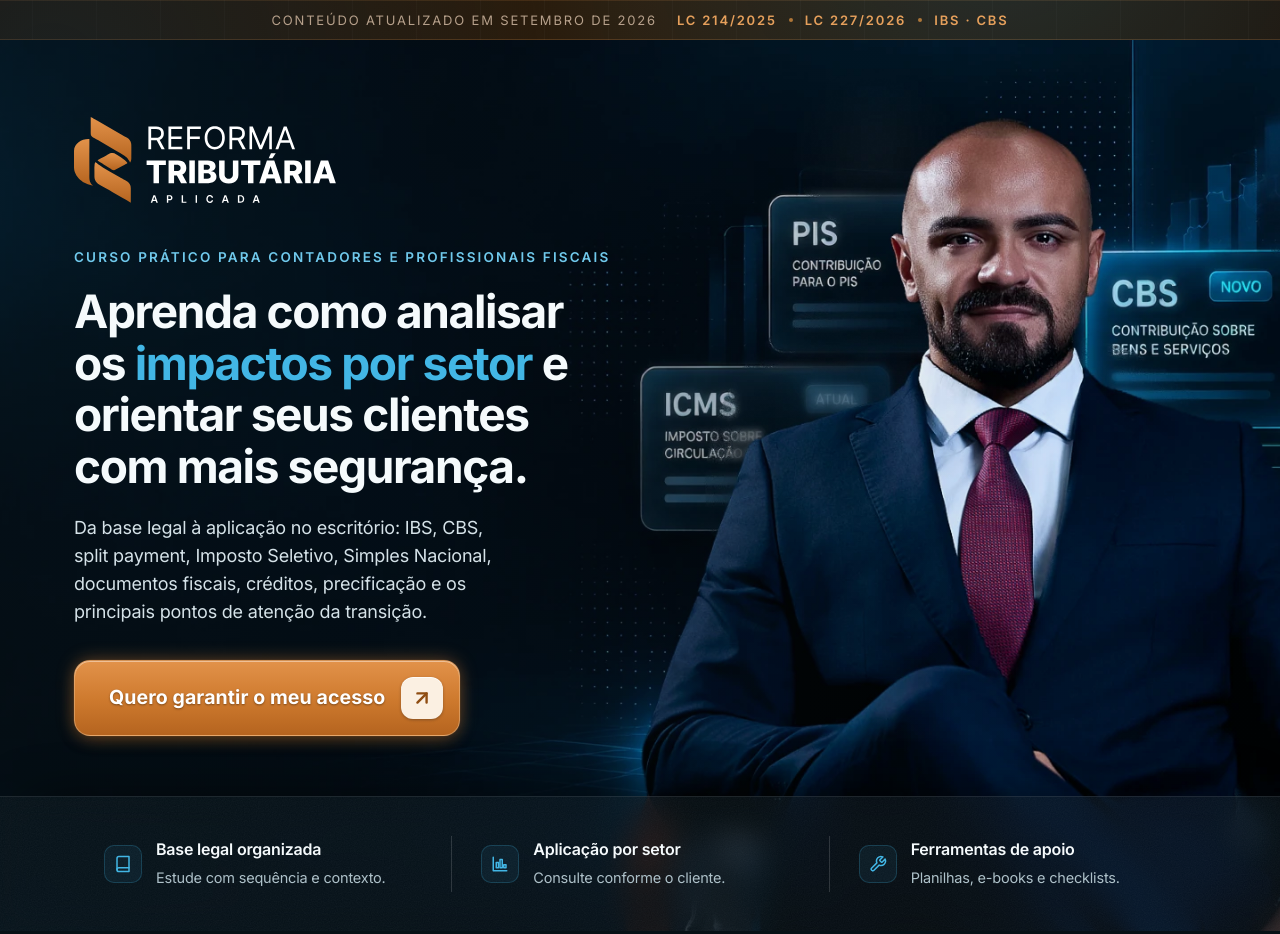
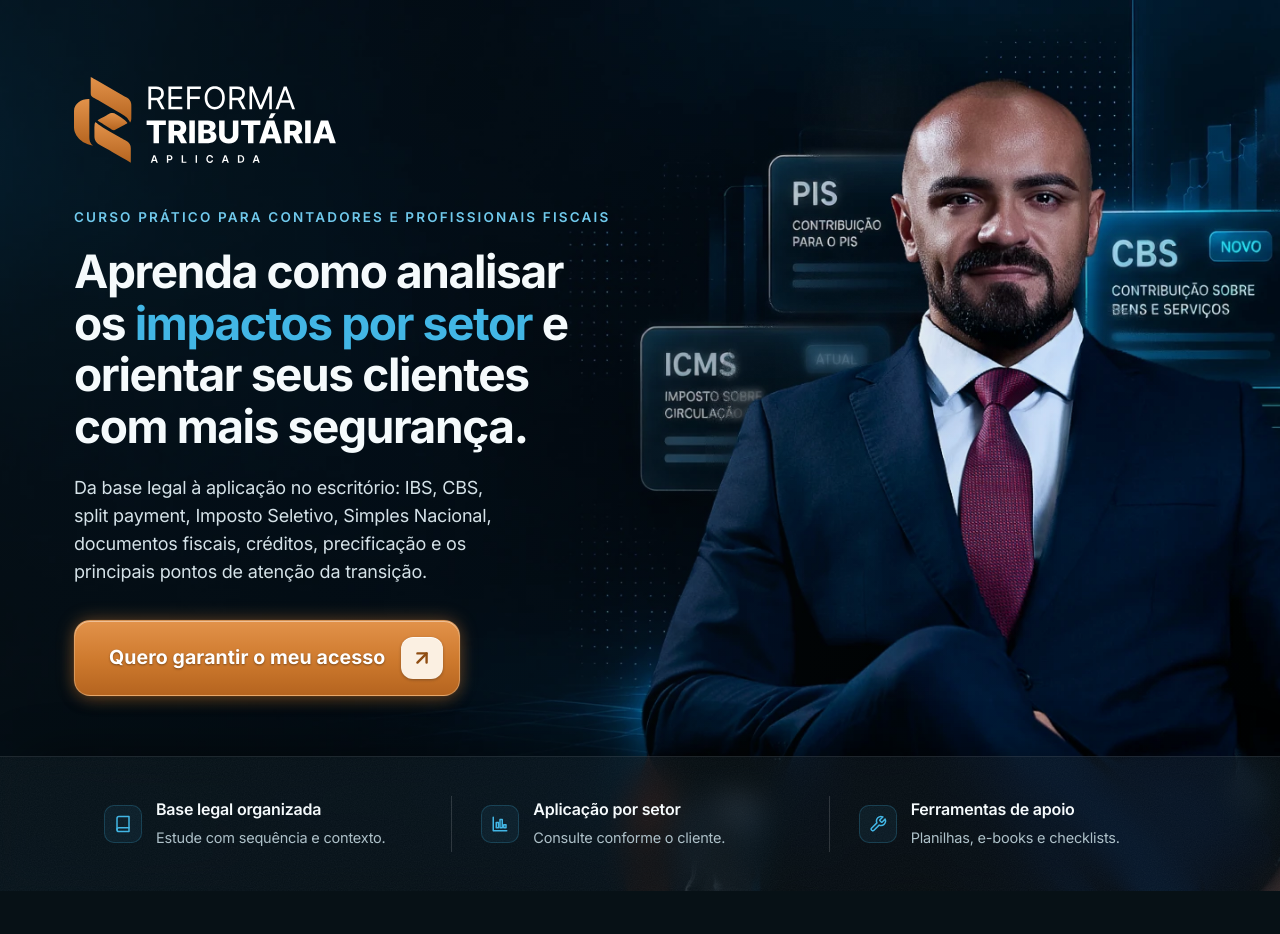
Before and after one commit to studioreviofc-wq/reforma-tributaria-aplicada, a plain HTML site: page index.html in a window 1280 px wide. Shown: the top 934 px of the page. Drawn offline with Linux system fonts and the light colour scheme.

Commit message:
Remove barra superior (topbar)

```diff
--- a/index.html
+++ b/index.html
@@ -743,14 +743,6 @@ main > section > .wrap.rv-in{opacity:1;transform:none}
 </head>
 <body>
 
-<!-- top strip -->
-<div class="topbar">
-  <div class="wrap">
-    <span class="tb-date">Conteúdo atualizado em setembro de 2026</span>
-    <span class="tb-codes"><b>LC 214/2025</b><span class="dot"></span><b>LC 227/2026</b><span class="dot"></span><b>IBS · CBS</b></span>
-  </div>
-</div>
-
 <!-- header -->
 <header class="header">
   <div class="wrap nav">
```
